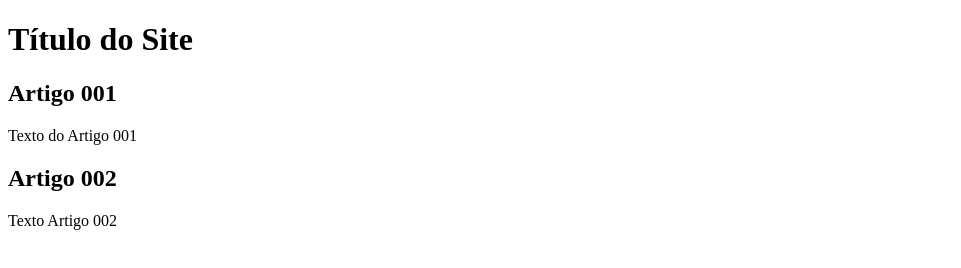
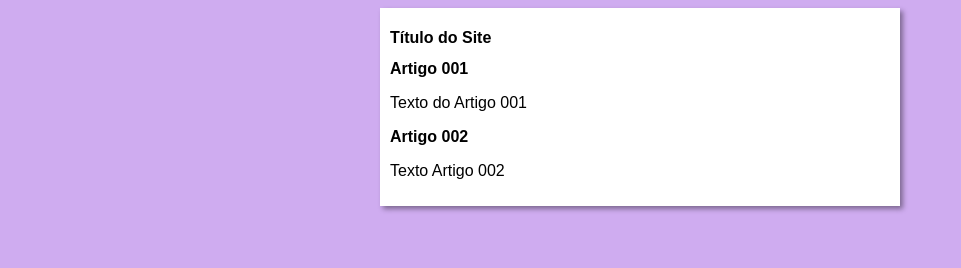
Before and after one commit to MateusRod/Projeto-Site, a plain HTML site: page index.html in a window 1280 px wide. Shown: the whole page, without its empty margins (0-961 px from the left). Drawn offline with Linux system fonts and the light colour scheme.

Commit message:
iniciei o design

```diff
--- /dev/null
+++ b/estilo/style.css
@@ -0,0 +1,16 @@
+* {
+    font-family: Arial, Helvetica, sans-serif;
+    font-size: 16px;
+}
+
+body {
+    background-color: rgb(207, 172, 240);
+}
+
+main {
+    background-color: white;
+    width: 500px;
+    margin: auto;
+    padding: 10px;
+    box-shadow: 3px 3px 5px rgba(0, 0, 0, 0.397);
+}
--- a/index.html
+++ b/index.html
@@ -5,6 +5,7 @@
     <meta http-equiv="X-UA-Compatible" content="IE=edge">
     <meta name="viewport" content="width=device-width, initial-scale=1.0">
     <title>Título do Site</title>
+    <link rel="stylesheet" href="estilo/style.css"
 </head>
 <body>
     <main>
```
